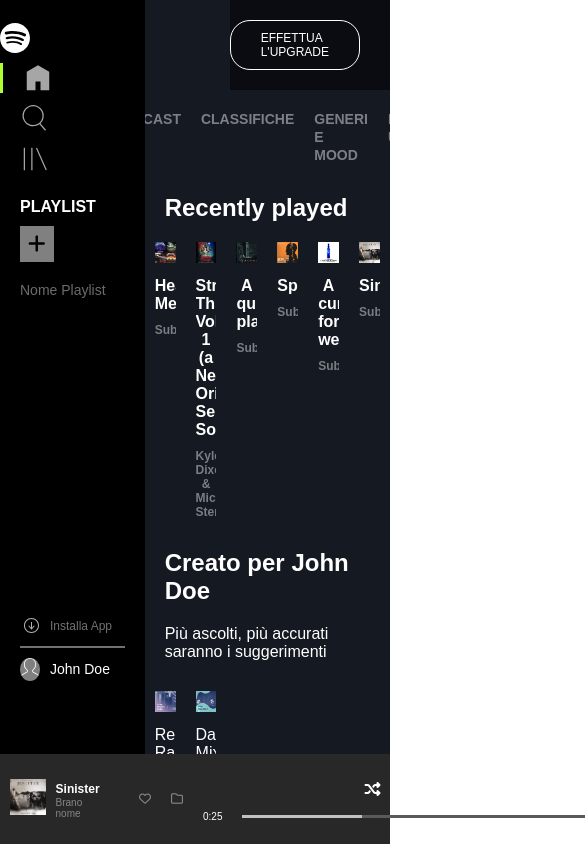
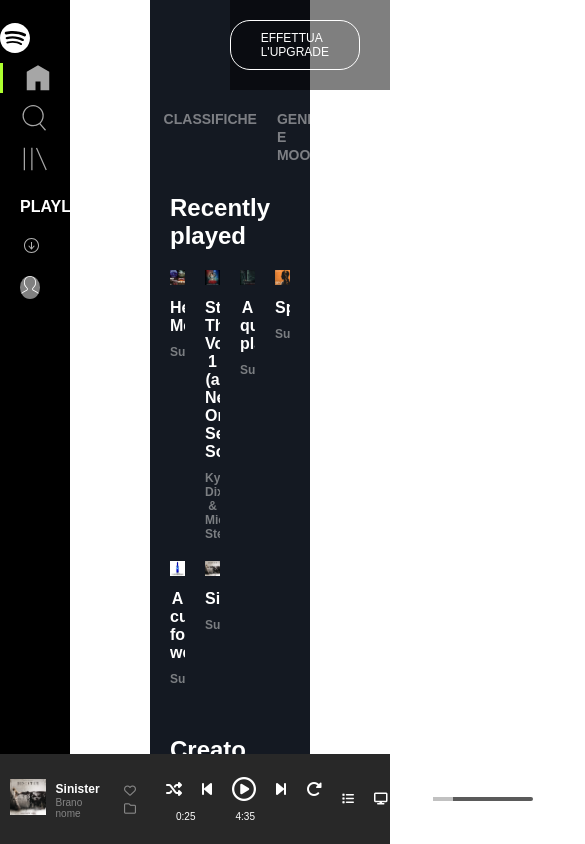
Before and after one commit to nvaccina/html-css-spotifyweb, a plain HTML site: page index.html in a window 390 px wide. Shown: the top 844 px of the page, 585 px wide, since content can reach past the window. Drawn offline with Linux system fonts and the light colour scheme.

Commit message:
Aggiornamento .col e parte responsive

```diff
--- a/css/style.css
+++ b/css/style.css
@@ -86,7 +86,7 @@ i:hover{
   margin: 0 auto;
 }
 .container{
-  width: 100%;
+  width: calc(100vw - 230px);
   margin: 0 auto;
   overflow-y: auto;
 }
@@ -98,7 +98,7 @@ i:hover{
 }
 .logo-big{
   width: 180px;
-  padding: 20px 0;
+  padding-top: 20px;
   padding-left: 20px;
 }
 .logo-small{
@@ -214,7 +214,7 @@ h4{
 }
 .upgrade a:hover{
   font-size: 15px;
-  margin-right: 25px;
+  margin-right: 20px;
 }
 .musica{
   padding-top: 110px;
@@ -235,7 +235,7 @@ h4{
 
   position: relative;
 }
-.generi ul li a.bottom::after{
+.generi ul li a.active::after{
   content: "";
   position: absolute;
   left: 50%;
@@ -248,17 +248,13 @@ h4{
 .generi ul li a:hover{
   color: white;
 }
-
+.row{
+  padding: 0 10px;
+}
 .row .col{
   width: calc(100% / 6);
   padding: 0 10px;
 }
-/*.row .col:first-child{
-  padding-left: 20px;
-}
-.row .col:last-child{
-  padding-right: 20px;
-}*/
 .card{
   width: 100%;
   overflow: hidden;
@@ -277,6 +273,7 @@ h4{
 }
 .image{
   position: relative;
+  overflow: hidden;
 }
 .play{
   display: none;
@@ -320,10 +317,20 @@ h4{
   color: white;
   cursor: pointer;
 }
-.icon-heart{
+.small-icon{
+  padding-left: 20px;
+}
+.small-icon ul{
+  display: flex;
+}
+.small-icon ul li{
+  list-style: none;
+  padding-right: 20px ;
+}
+/*.icon-heart{
   padding-left: 35px;
   padding-right: 20px;
-}
+}*/
 .traccia i:hover{
   color: white;
 }
@@ -429,34 +436,60 @@ h4{
 
 /*RESPONSIVE*/
 
-@media all and (max-width:600px){
-  .logo-big{
-    display: none;
+@media all and (max-width:650px){
+  .col-menu{
+    width: 70px;
   }
   .logo-small{
     display: block;
   }
-  .icon-sx .testo{
+  .logo-big,
+  .icon-sx .testo,
+  .playlist,
+  .icon-sx h4,
+  .download span,
+  .barra,
+  .user span{
     display: none;
   }
-  .icon-sx.playlist li:nth-of-type(n+2){
-    display: none;
-
+  .tempo{
+    width: 100px;
   }
 }
 
 
 
 
-@media all and (max-width:700px){
+@media all and (max-width:760px){
+  .row .col{
+    width: calc(100% / 2);
+  }
+  .bar{
+    width: 180px;
+  }
+  .small-icon ul{
+    display: block;
+  }
 
 }
 
 
 
-
-
-
 @media all and (max-width:1100px){
+  .row{
+    flex-wrap: wrap;
+  }
+  .row .col{
+    width: calc(100% / 4);
+    padding-bottom: 20px;
+  }
+  .tempo{
+    max-width: 380px;
+  }
+  .generi{
+    display: flex;
+    justify-content: center;
+    flex-wrap: wrap;
+  }
 
 }
--- a/index.html
+++ b/index.html
@@ -26,7 +26,7 @@
           <nav class="icon-sx">
             <ul>
               <li>
-                <a href="#">
+                <a class="pl-20px" href="#">
                   <img class="logo-small" src="img/logo-small.svg" alt="Logo small">
                 </a>
               </li>
@@ -100,7 +100,7 @@
           <nav class="generi">
             <ul class="d-flex">
               <li>
-                <a class="t-14px bold bottom" href="#">IN EVIDENZA</a>
+                <a class="t-14px bold active" href="#">IN EVIDENZA</a>
               </li>
               <li><a class="t-14px bold" href="#">PODCAST</a></li>
               <li><a class="t-14px bold" href="#">CLASSIFICHE</a></li>
@@ -232,15 +232,25 @@
 
             <div class="col">
               <div class="card">
-                <img class="circle" src="img/youg.jpeg" alt="Young">
+                <div class="image circle">
+                  <img src="img/youg.jpeg" alt="Lana del Rey">
+                  <div class="play">
+                    <i class="fa-regular fa-circle-play"></i>
+                  </div>
+                </div>
                 <p class="p-10px">Lana Del Rey</p>
               </div>
             </div>
 
             <div class="col">
               <div class="card">
-                <img class="circle" src="img/einaudi.jpeg" alt="Einaudi">
-                <p class="p-10px">Einaudi</p>
+                <div class="image circle">
+                  <img src="img/einaudi.jpeg" alt="Ludovico Einaudi">
+                  <div class="play">
+                    <i class="fa-regular fa-circle-play"></i>
+                  </div>
+                </div>
+                <p class="p-10px">Ludovico Einaudi</p>
               </div>
             </div>
 
@@ -263,8 +273,18 @@
           <p class="t-10px">Brano nome</p>
         </div>
 
-        <i class="fa-regular fa-heart icon-heart"></i>
-        <i class="fa-regular fa-folder"></i>
+        <nav class="small-icon">
+          <ul>
+            <li>
+              <i class="fa-regular fa-heart icon-heart"></i>
+            </li>
+            <li>
+              <i class="fa-regular fa-folder"></i>
+            </li>
+          </ul>
+        </nav>
+
+
       </div>
 
       <div class="center">
```
